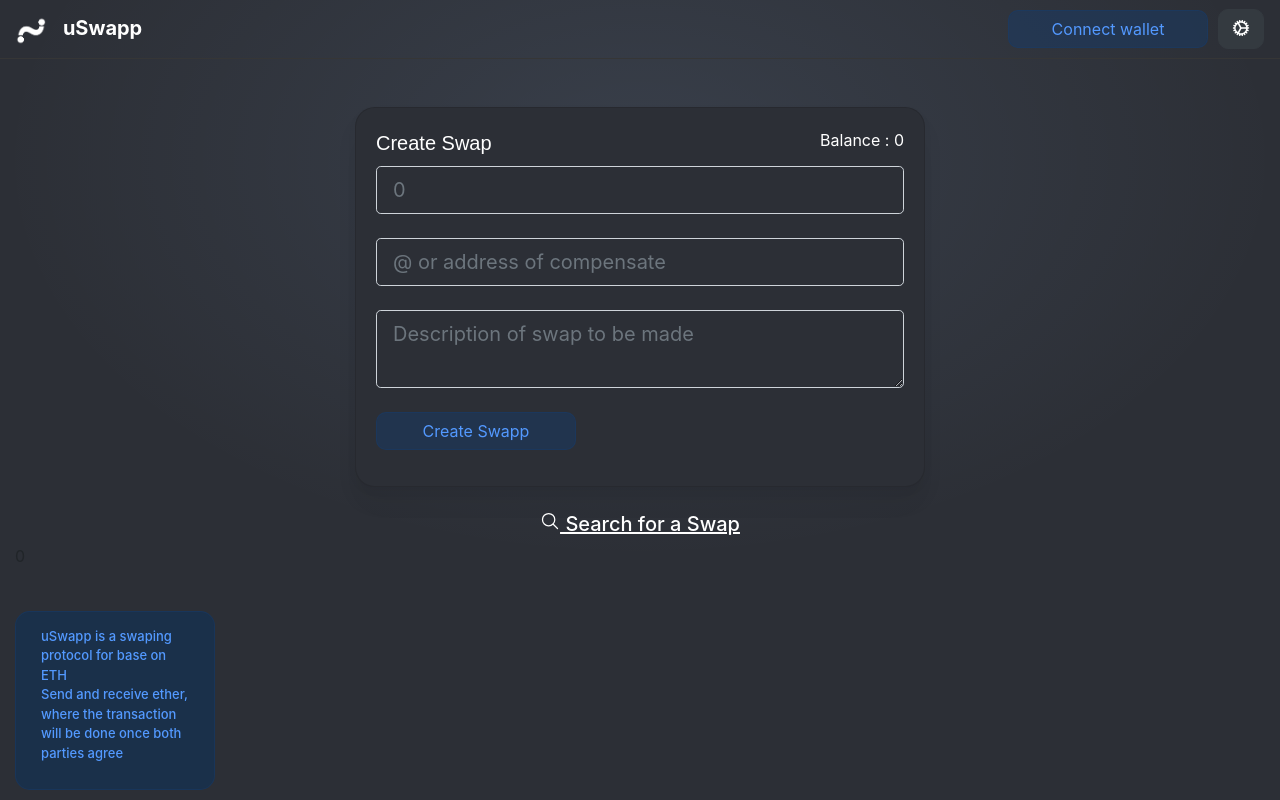
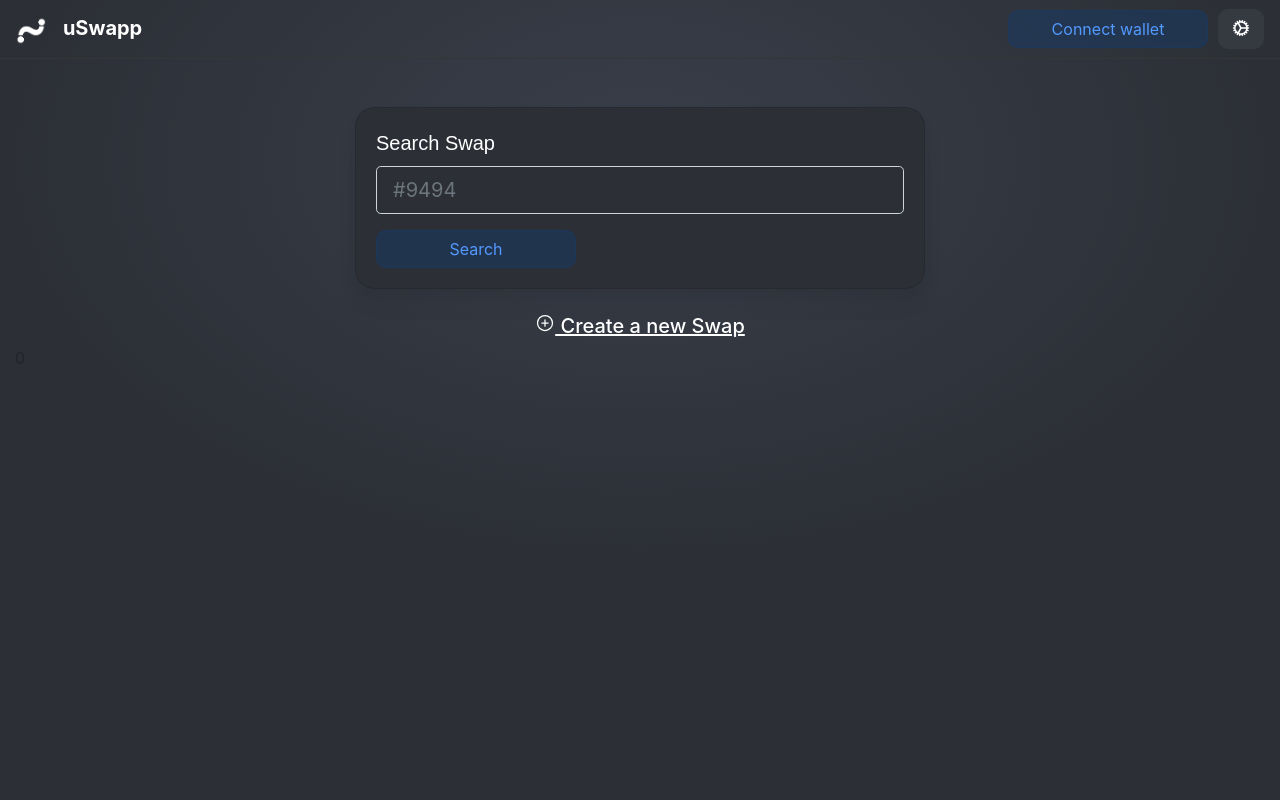
Before and after one commit to dvidd/uSwapp, a React (Create React App) app: page / in a window 1280 px wide. Built offline with nearby package versions, Linux system fonts and the light colour scheme.

Commit message:
Update Main.js

```diff
--- a/src/components/Main/Main.js
+++ b/src/components/Main/Main.js
@@ -1,6 +1,5 @@
 import React, { Component } from "react";
 
-import Info from "../Shared/Info";
 import CreationCard from "../CreationCard/CreationCard";
 import Swap from "../Swap/Swap";
 import SwapSearch from "../SwapSearch/SwapSearch";
@@ -10,7 +9,7 @@ class Main extends Component {
     super(props);
     this.state = {
       swapId: "",
-      create: true
+      create: false // for more quick develop in the interface (( take this offf ))
     };
   }
   changeCard() {
@@ -19,10 +18,14 @@ class Main extends Component {
 
   renderSwap() {
     const swap = this.props.swap;
-    if (swap !== undefined) {
+    if (swap !== undefined && swap !== null) {
       return (
         <div>
-          <Swap swap={swap} />
+          <Swap
+            account={this.props.account}
+            swap={swap}
+            validSwap={this.props.validSwap}
+          />
         </div>
       );
     }
@@ -66,7 +69,7 @@ class Main extends Component {
   render() {
     return (
       <div className="container-fluid mt-5">
-        <Info />
+        {/* <Info /> */}
         <div className="row">
           <div
             id="content mt-3"
```
